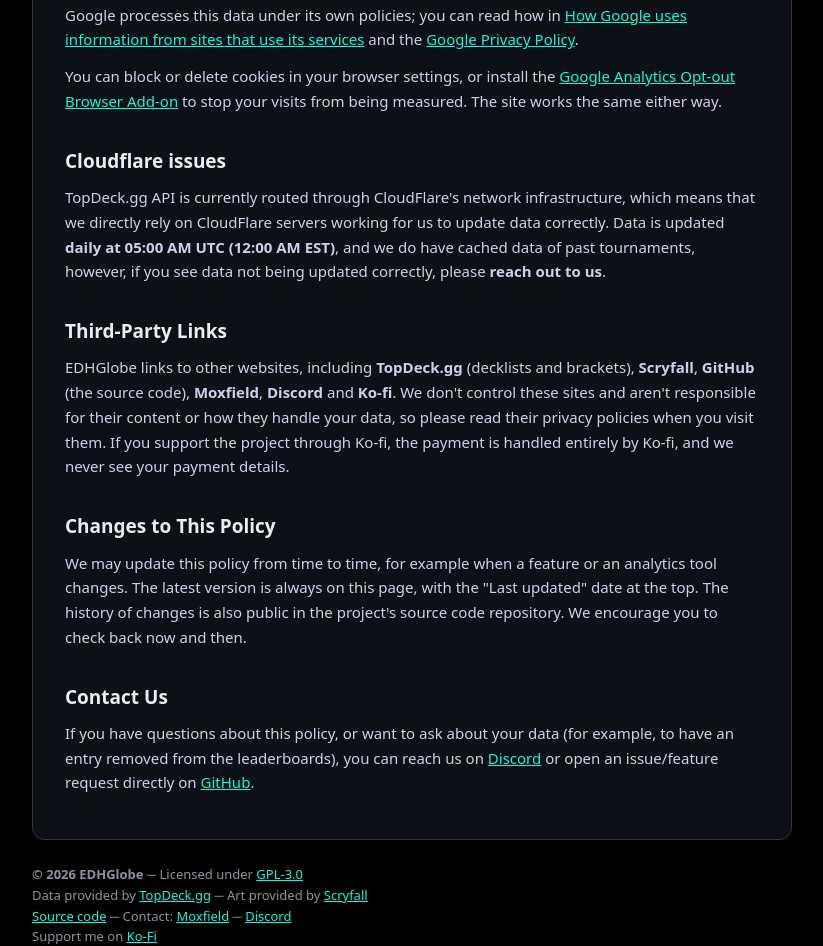
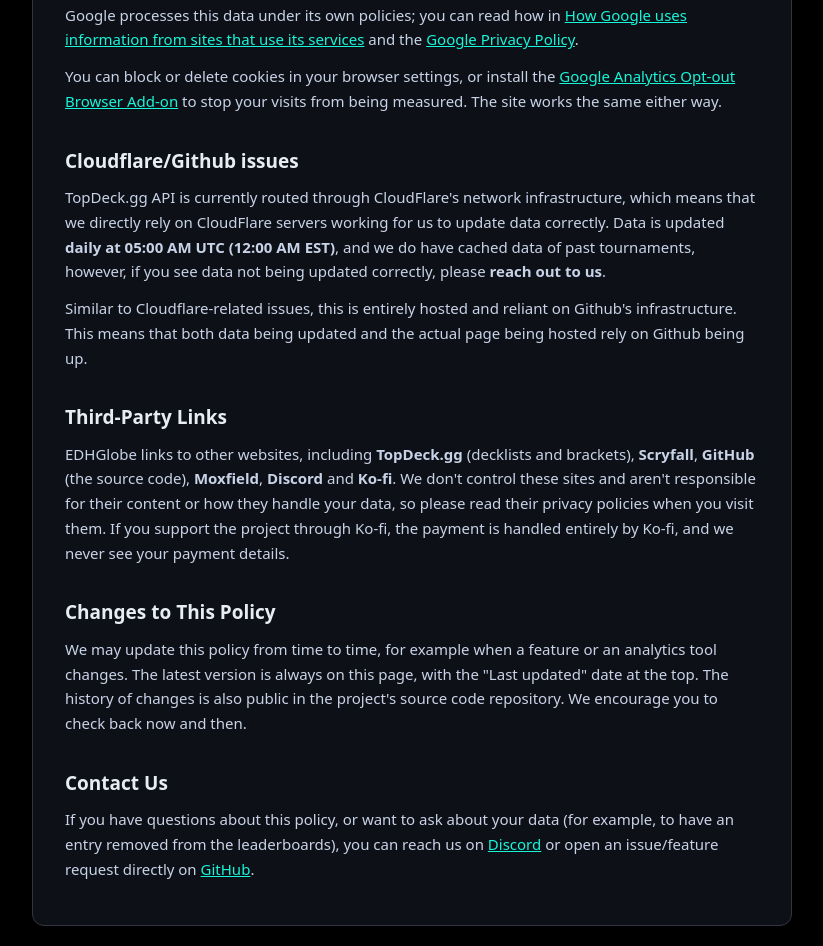
Before and after one commit to Godkayaki/tournament-visualizer, a plain HTML site: page site/privacy.html in a window 1280 px wide. Shown: the part 1166-2112 px from the top of the page, without its empty margins (228-1051 px from the left). Drawn offline with Linux system fonts and the light colour scheme.

```diff
--- a/site/privacy.html
+++ b/site/privacy.html
@@ -52,8 +52,9 @@
     <p>Google processes this data under its own policies; you can read how in <a href="https://policies.google.com/technologies/partner-sites" target="_blank" rel="noopener">How Google uses information from sites that use its services</a> and the <a href="https://policies.google.com/privacy" target="_blank" rel="noopener">Google Privacy Policy</a>.</p>
     <p>You can block or delete cookies in your browser settings, or install the <a href="https://tools.google.com/dlpage/gaoptout" target="_blank" rel="noopener">Google Analytics Opt-out Browser Add-on</a> to stop your visits from being measured. The site works the same either way.</p>
 
-    <h3>Cloudflare issues</h3>
+    <h3>Cloudflare/Github issues</h3>
     <p>TopDeck.gg API is currently routed through CloudFlare's network infrastructure, which means that we directly rely on CloudFlare servers working for us to update data correctly. Data is updated <b>daily at 05:00 AM UTC (12:00 AM EST)</b>, and we do have cached data of past tournaments, however, if you see data not being updated correctly, please <b>reach out to us</b>.</p>
+    <p>Similar to Cloudflare-related issues, this is entirely hosted and reliant on Github's infrastructure. This means that both data being updated and the actual page being hosted rely on Github being up.</p>
 
     <h3>Third-Party Links</h3>
     <p>EDHGlobe links to other websites, including <b>TopDeck.gg</b> (decklists and brackets), <b>Scryfall</b>, <b>GitHub</b> (the source code), <b>Moxfield</b>, <b>Discord</b> and <b>Ko-fi</b>. We don't control these sites and aren't responsible for their content or how they handle your data, so please read their privacy policies when you visit them. If you support the project through Ko-fi, the payment is handled entirely by Ko-fi, and we never see your payment details.</p>
```
Also changed, not shown: .github/workflows/deploy.yml.
